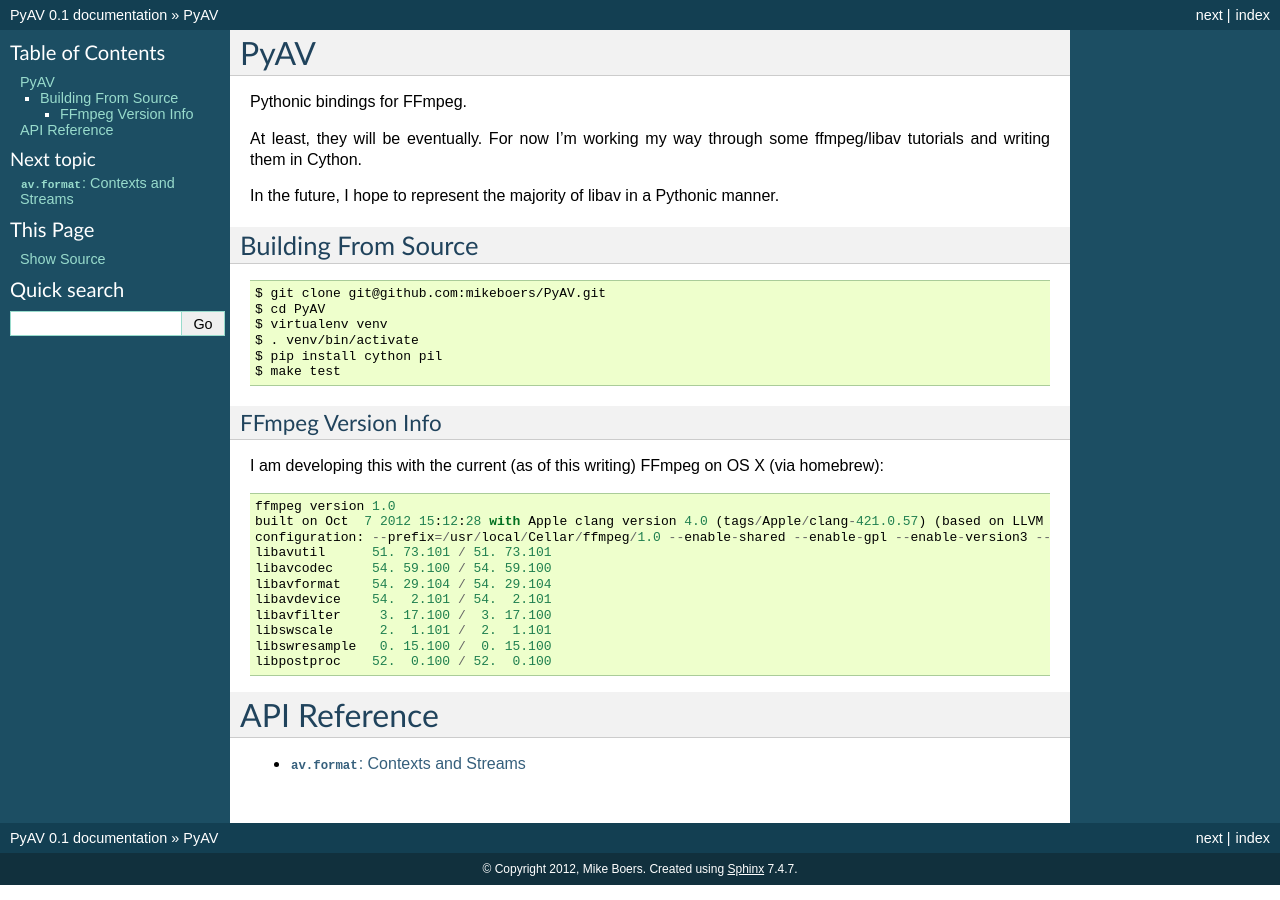
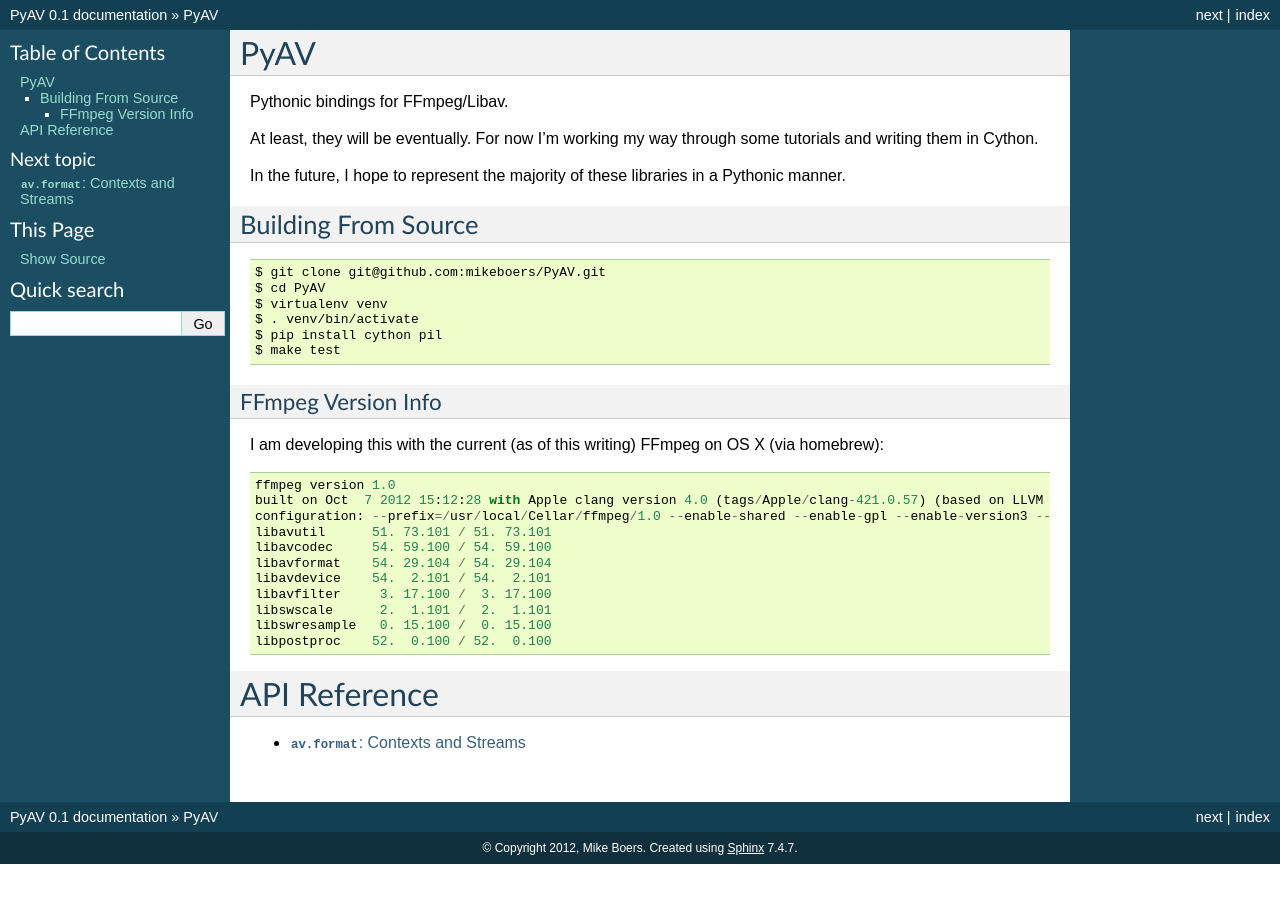
Before and after one commit to PyAV-Org/PyAV, a Sphinx documentation site: the page built from docs/index.rst, in a window 1280 px wide. Built offline with Sphinx 7.4.7, drawn with Linux system fonts in a browser that asks for light colours.

Commit message:
Docs: Minor changes to FFmpeg vs Libav

```diff
--- a/docs/index.rst
+++ b/docs/index.rst
@@ -1,11 +1,11 @@
 PyAV
 ====
 
-Pythonic bindings for FFmpeg.
+Pythonic bindings for FFmpeg/Libav.
 
-At least, they will be eventually. For now I'm working my way through some ffmpeg/libav tutorials and writing them in Cython.
+At least, they will be eventually. For now I'm working my way through some tutorials and writing them in Cython.
 
-In the future, I hope to represent the majority of libav in a Pythonic manner.
+In the future, I hope to represent the majority of these libraries in a Pythonic manner.
 
 
 Building From Source
```
Also changed, not shown: README.md (+5 -2 lines).
